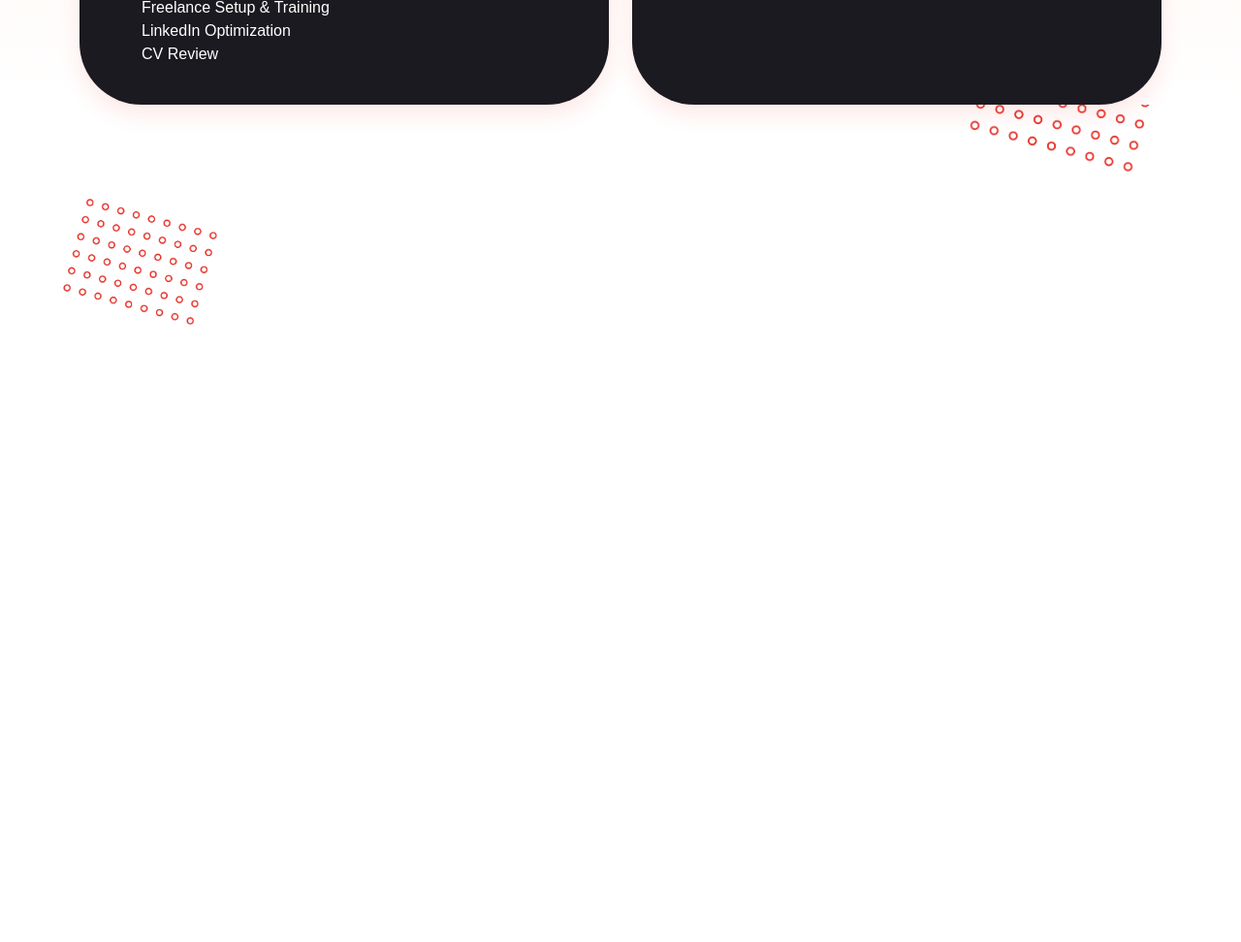
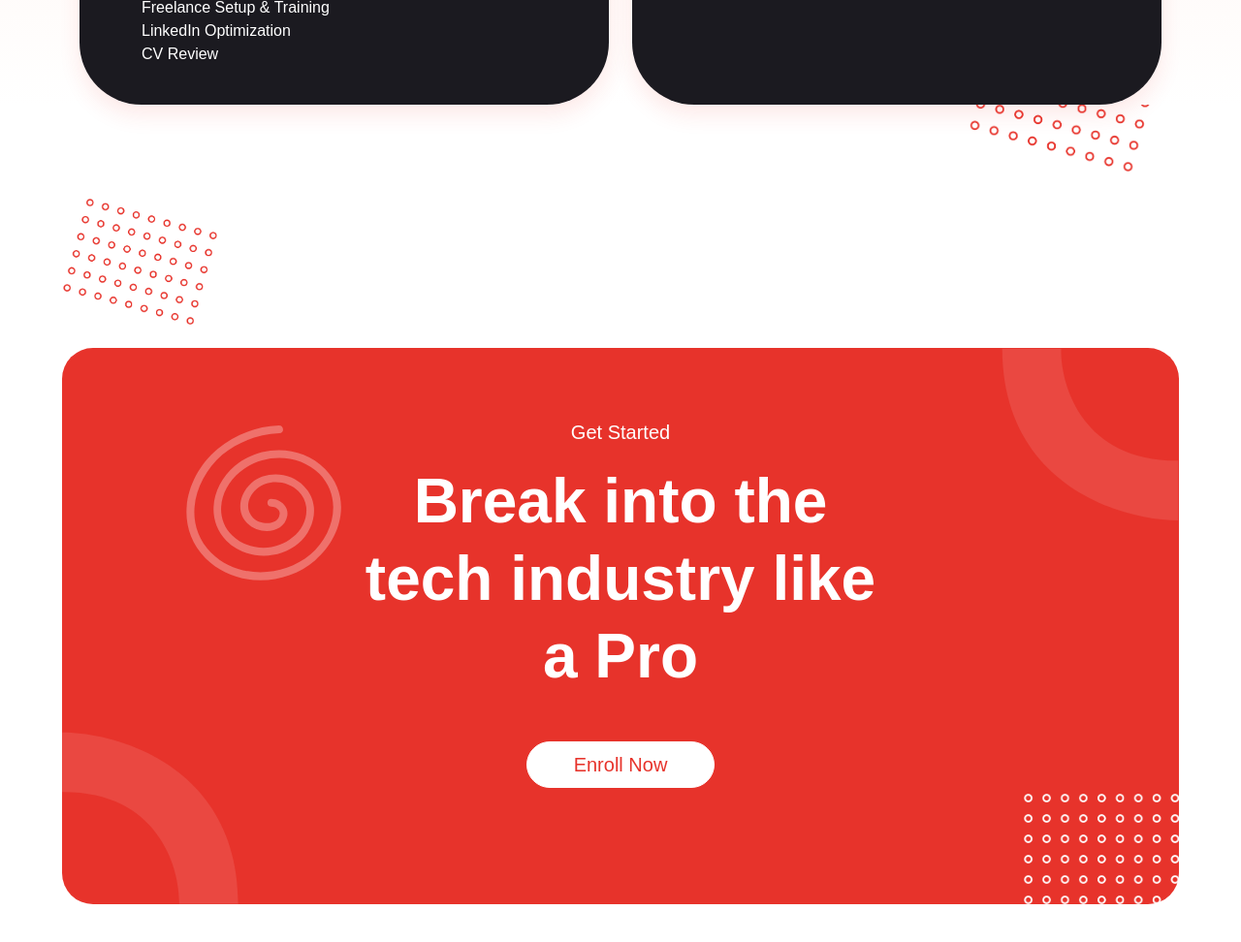
Before and after one commit to Meritdike/zuri-final-task, a plain HTML site: page training.html in a window 1280 px wide. Shown: the part 6337-7309 px from the top of the page at 97% size. Before the commit the page ends 6672 px from the top, so only its background shows below. Drawn offline with nearby package versions, Linux system fonts and the light colour scheme; a web font is replaced by a local one.

Commit message:
ch: completed get started section

```diff
--- a/css/training.css
+++ b/css/training.css
@@ -169,6 +169,11 @@ body {
     width: 10em;
 }
 
+.spiral {
+    top: 5em;
+    left: 8em;
+}
+
 
 @media (max-width: 1025px) {
     .width {
--- a/training.html
+++ b/training.html
@@ -515,12 +515,28 @@
             </div>
         </section>
         <section id="get-started">
-            <div class="my-container mt-5 pt-5">
+            <div class="my-container my-5 py-5">
                 <div class="text-start d-lg-block d-none d-md-none">
                     <img src="img/slant-dots.png" alt="" class="w-10">
                 </div>
-                <div class="bg-red">
-
+                <div class="bg-red rounded-5 pt-4 pb-5 position-relative mt-4">
+                    <div class="text-center py-5">
+                        <p class="text-white fs-5">Get Started</p>
+                        <h2 class="text-white display-3 lh-sm fw-semibold w-50 mx-auto mb-4">Break into the tech industry like a Pro</h2>
+                        <button type="button" class="white-btn py-2 px-5 fs-5 rounded-pill my-4">Enroll Now</button>
+                    </div>
+                    <div class="position-absolute spiral">
+                        <img src="img/spiarl.svg" alt="" class="w-10">
+                    </div>
+                    <div class="position-absolute top-0 end-0">
+                        <img src="img/transparent-curve.svg" alt="" class="img-fluid">
+                    </div>
+                    <div class="position-absolute bottom-0 start-0">
+                        <img src="img/transparent curve-2.svg" alt="" class="img-fluid">
+                    </div>
+                    <div class="position-absolute bottom-0 end-0">
+                        <img src="img/white-square-dots.png" alt="" class="w-10">
+                    </div>
                 </div>
             </div>
         </section>
```
Also changed, not shown: img/spiarl.svg (added), img/transparent curve-2.svg (added), img/transparent-curve.svg (added), img/white-square-dots.png (added).
